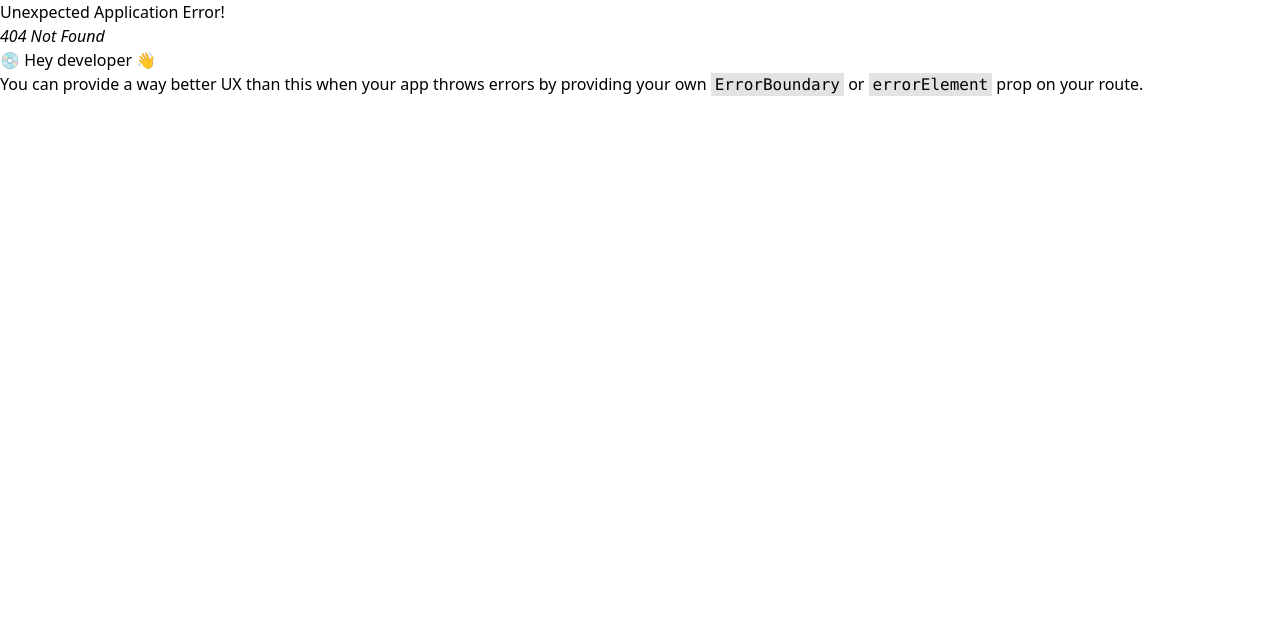
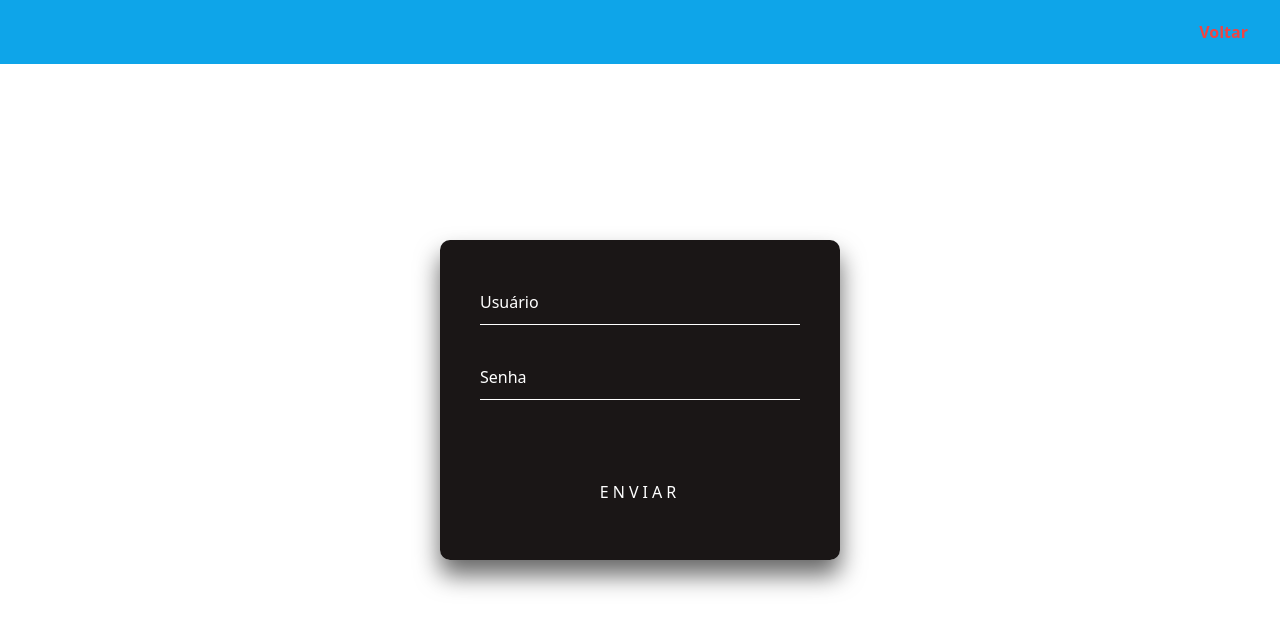
Before and after one commit to brennoclins/FRONTEND_React_components, a React (Vite) app: page /login-screen-1 in a window 1280 px wide. Before the commit this address had no page. Shown: the top 630 px of the page. Built offline with nearby package versions, Linux system fonts and the light colour scheme.

Commit message:
feat: Implementing login screen and updating links to other components

```diff
--- /dev/null
+++ b/src/components/login_screen_1/login_screen_1.module.css
@@ -0,0 +1,95 @@
+.loginBox {
+  position: absolute;
+  top: 50%;
+  left: 50%;
+  width: 400px;
+  padding: 40px;
+  transform: translate(-50%, -50%);
+  background: rgba(24, 20, 20, 0.987);
+  box-sizing: border-box;
+  box-shadow: 0 15px 25px rgba(0,0,0,.6);
+  border-radius: 10px;
+}
+
+.loginBox .userBox {
+  position: relative;
+}
+
+.loginBox .userBox input {
+  width: 100%;
+  padding: 10px 0;
+  font-size: 16px;
+  color: #fff;
+  margin-bottom: 30px;
+  border: none;
+  border-bottom: 1px solid #fff;
+  outline: none;
+  background: transparent;
+}
+
+.loginBox .userBox label {
+  position: absolute;
+  top: 0;
+  left: 0;
+  padding: 10px 0;
+  font-size: 16px;
+  color: #fff;
+  pointer-events: none;
+  transition: .5s;
+}
+
+.loginBox .userBox input:focus ~ label,
+.loginBox .userBox input:valid ~ label {
+  top: -20px;
+  left: 0;
+  color: #bdb8b8;
+  font-size: 12px;
+}
+
+.loginBox form a {
+  position: relative;
+  display: inline-block;
+  padding: 10px 20px;
+  color: #ffffff;
+  font-size: 16px;
+  text-decoration: none;
+  text-transform: uppercase;
+  overflow: hidden;
+  transition: .5s;
+  margin-top: 40px;
+  letter-spacing: 4px
+}
+
+.loginBox a:hover {
+  background: #03f40f;
+  color: #fff;
+  border-radius: 5px;
+  box-shadow: 0 0 5px #03f40f,
+              0 0 25px #03f40f,
+              0 0 50px #03f40f,
+              0 0 100px #03f40f;
+}
+
+.loginBox a span {
+  position: absolute;
+  display: block;
+}
+
+@keyframes btn-anim1 {
+  0% {
+    left: -100%;
+  }
+
+  50%,100% {
+    left: 100%;
+  }
+}
+
+.loginBox a span:nth-child(1) {
+  bottom: 2px;
+  left: -100%;
+  width: 100%;
+  height: 2px;
+  background: linear-gradient(90deg, transparent, #03f40f);
+  animation: btn-anim1 2s linear infinite;
+}
--- /dev/null
+++ b/src/components/login_screen_1/login_screen_1.tsx
@@ -0,0 +1,26 @@
+import styles from './login_screen_1.module.css'
+
+export function LoginScreen1() {
+  return (
+    <section>
+      <div className={styles.loginBox}>
+        <form>
+          <div className={styles.userBox}>
+            <input type="text" name="" required />
+            <label>Usuário</label>
+          </div>
+          <div className={styles.userBox}>
+            <input type="password" name="" required />
+            <label>Senha</label>
+          </div>
+          <center>
+            <a href="#">
+              Enviar
+              <span></span>
+            </a>
+          </center>
+        </form>
+      </div>
+    </section>
+  )
+}
--- a/src/routers.tsx
+++ b/src/routers.tsx
@@ -5,6 +5,7 @@ import { LoaderHeatPulse } from './components/loader_heat_pulse/loader_heat_puls
 import { LoaderProgressBar } from './components/loader_progress_bar/loader_progress_bar'
 import { LoaderSpinner } from './components/loader_spinner/loader_spinner'
 import { LoadingScreenCircularLights } from './components/loading_screen_circular_lights/loading_screen_circular_lights'
+import { LoginScreen1 } from './components/login_screen_1/login_screen_1'
 import { RubiksCube } from './components/rubiks_cube/rubiks_cube'
 import { Components2024Layout } from './pages/_layouts/components_2024_layout'
 import { HomePage } from './pages/home_page'
@@ -22,8 +23,9 @@ export const router = createBrowserRouter([
       },
       { path: '/loader-spinner', element: <LoaderSpinner /> },
       { path: '/loader-progress-bar', element: <LoaderProgressBar /> },
-      { path: '/loader_heat_pulse', element: <LoaderHeatPulse /> },
-      { path: '/lined_paper_sheet', element: <LinedPaperSheet /> },
+      { path: '/loader-heat-pulse', element: <LoaderHeatPulse /> },
+      { path: '/lined-paper-sheet', element: <LinedPaperSheet /> },
+      { path: '/login-screen-1', element: <LoginScreen1 /> },
     ],
   },
 ])
--- a/src/servers/DB_HOME_LIST.ts
+++ b/src/servers/DB_HOME_LIST.ts
@@ -4,7 +4,7 @@ export const LIST_COMPONENTS_LINKS = [
     link: '/rubiks-cube',
   },
   {
-    title: 'Loading Screen Circular Lights',
+    title: 'Tela de carregamento com luzes circulares',
     link: '/loading-screen-circular-lights',
   },
   {
@@ -12,15 +12,19 @@ export const LIST_COMPONENTS_LINKS = [
     link: '/loader-spinner',
   },
   {
-    title: 'Loader Progress Bar',
+    title: 'Barra de progresso',
     link: '/loader-progress-bar',
   },
   {
-    title: 'Loader Heat Pulse',
-    link: '/loader_heat_pulse',
+    title: 'Tela de carregamento Pulso de calor',
+    link: '/loader-heat-pulse',
   },
   {
-    title: 'Lined Paper Sheet',
-    link: '/lined_paper_sheet',
+    title: 'Folha de papel pautado',
+    link: '/lined-paper-sheet',
+  },
+  {
+    title: 'Tela de login',
+    link: '/login-screen-1',
   },
 ]
```
